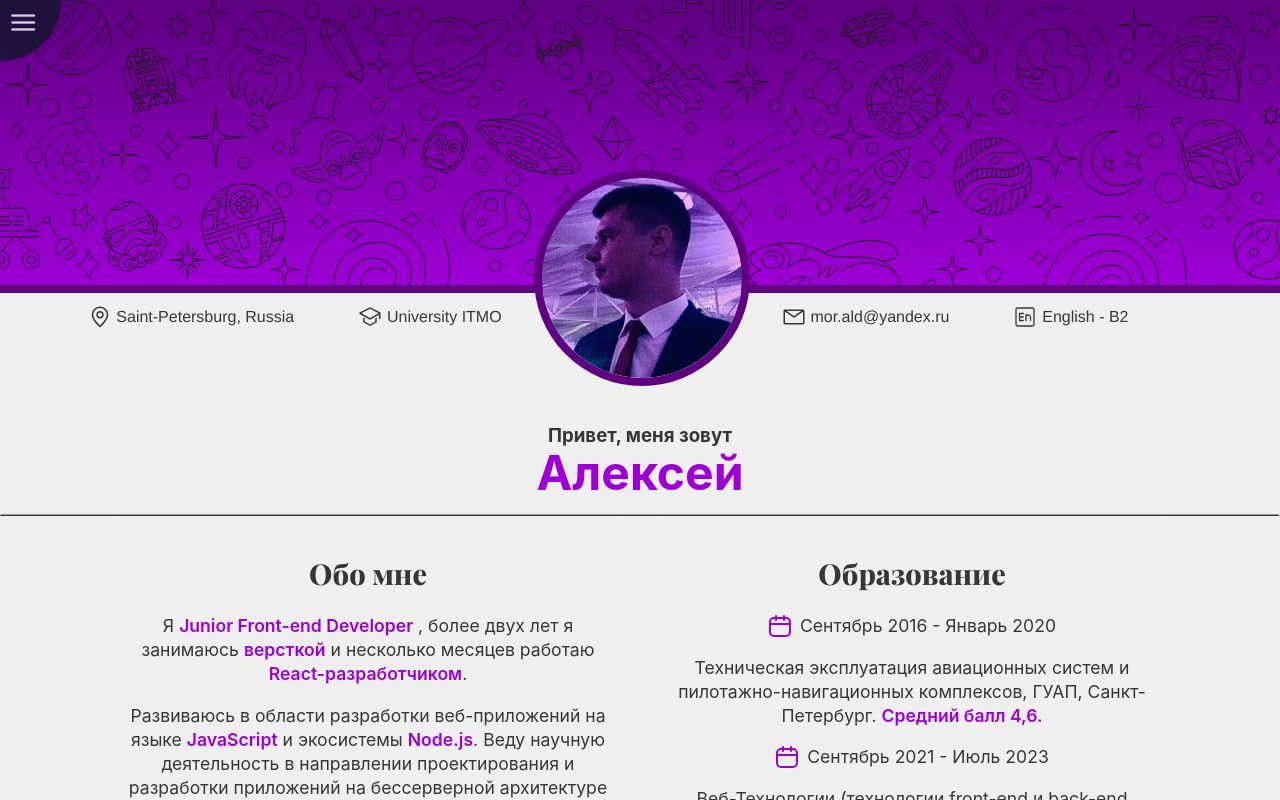
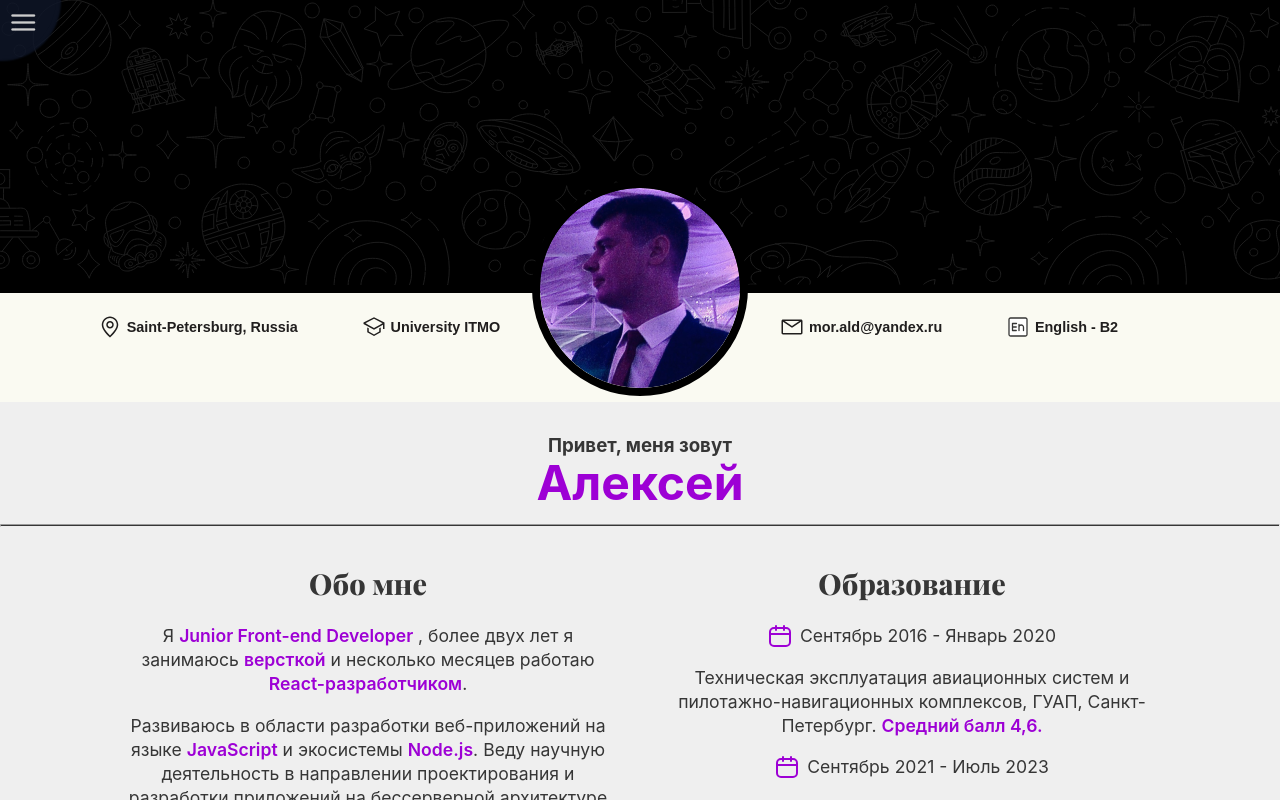
Before and after one commit to Mor-ald/portfolio-frontend, a React (Vite) app: page / in a window 1280 px wide. Shown: the top 800 px of the page. Built offline with nearby package versions, Linux system fonts and the light colour scheme.

Commit message:
PORTFOLIO-7 change header

```diff
--- a/src/components/header/Header.jsx
+++ b/src/components/header/Header.jsx
@@ -2,7 +2,7 @@ import styles from "./Header.module.scss";
 
 function Header(){
     return (
-        <div>
+        <div className={styles.container}>
             <div className={styles.header}></div>
             <div className={styles.backSvg}></div>
             <div className={styles.line}></div>
@@ -10,13 +10,19 @@ function Header(){
             <div className={styles.itemsContainer}>
                 <div>
                     <a className={styles.item} href="https://yandex.ru/maps/geo/sankt_peterburg/53152804/?ll=30.324218%2C59.939985&z=12" target={"_blank"}>
-                        <div className={styles.iloc}></div>
+                        <svg width="24" height="24" viewBox="0 0 24 24" fill="none" xmlns="http://www.w3.org/2000/svg">
+                            <path d="M18.75 9.75C18.75 7.95979 18.0388 6.2429 16.773 4.97703C15.5071 3.71116 13.7902 3 12 3C10.2098 3 8.4929 3.71116 7.22703 4.97703C5.96116 6.2429 5.25 7.95979 5.25 9.75C5.25 12.519 7.4655 16.128 12 20.451C16.5345 16.128 18.75 12.519 18.75 9.75ZM12 22.5C6.4995 17.5005 3.75 13.2495 3.75 9.75C3.75 7.56196 4.61919 5.46354 6.16637 3.91637C7.71354 2.36919 9.81196 1.5 12 1.5C14.188 1.5 16.2865 2.36919 17.8336 3.91637C19.3808 5.46354 20.25 7.56196 20.25 9.75C20.25 13.2495 17.5005 17.5005 12 22.5Z" fill="#363636"/>
+                            <path d="M12 12C12.5967 12 13.169 11.7629 13.591 11.341C14.0129 10.919 14.25 10.3467 14.25 9.75C14.25 9.15326 14.0129 8.58097 13.591 8.15901C13.169 7.73705 12.5967 7.5 12 7.5C11.4033 7.5 10.831 7.73705 10.409 8.15901C9.98705 8.58097 9.75 9.15326 9.75 9.75C9.75 10.3467 9.98705 10.919 10.409 11.341C10.831 11.7629 11.4033 12 12 12ZM12 13.5C11.0054 13.5 10.0516 13.1049 9.34835 12.4017C8.64509 11.6984 8.25 10.7446 8.25 9.75C8.25 8.75544 8.64509 7.80161 9.34835 7.09835C10.0516 6.39509 11.0054 6 12 6C12.9946 6 13.9484 6.39509 14.6517 7.09835C15.3549 7.80161 15.75 8.75544 15.75 9.75C15.75 10.7446 15.3549 11.6984 14.6517 12.4017C13.9484 13.1049 12.9946 13.5 12 13.5Z" fill="#363636"/>
+                        </svg>
                         <span>Saint-Petersburg, Russia</span>
                     </a>
                 </div>
                 <div>
                     <a className={styles.item} href="https://abit.itmo.ru/program/15852" target={"_blank"}>
-                        <div className={styles.iedu}></div>
+                        <svg width="24" height="24" viewBox="0 0 24 24" fill="none" xmlns="http://www.w3.org/2000/svg">
+                            <path d="M17.25 16.4364L12 19.3895L6.75 16.4364V13.3163L5.25 12.483V17.3136L12 21.1105L18.75 17.3136V12.483L17.25 13.3163V16.4364Z" fill="#363636"/>
+                            <path d="M12 2.15517L1.5 7.5996V8.89963L12 14.7328L21 9.73298V13.875H22.5V7.5996L12 2.15517ZM19.5 8.85037L18 9.68367L12 13.0172L6 9.68367L4.5 8.85037L3.46036 8.27278L12 3.84482L20.5396 8.27278L19.5 8.85037Z" fill="#363636"/>
+                        </svg>
                         <span>University ITMO</span>
                     </a>
                 </div>
@@ -25,13 +31,18 @@ function Header(){
                 </div>
                 <div>
                     <a className={styles.item} href="mailto:mor.ald@yandex.ru" target={"_blank"}>
-                        <div className={styles.iemail}></div>
+                        <svg width="24" height="24" viewBox="0 0 24 24" fill="none" xmlns="http://www.w3.org/2000/svg">
+                            <path d="M21 4.5H3C2.60218 4.5 2.22064 4.65804 1.93934 4.93934C1.65804 5.22064 1.5 5.60218 1.5 6V18C1.5 18.3978 1.65804 18.7794 1.93934 19.0607C2.22064 19.342 2.60218 19.5 3 19.5H21C21.3978 19.5 21.7794 19.342 22.0607 19.0607C22.342 18.7794 22.5 18.3978 22.5 18V6C22.5 5.60218 22.342 5.22064 22.0607 4.93934C21.7794 4.65804 21.3978 4.5 21 4.5ZM19.35 6L12 11.085L4.65 6H19.35ZM3 18V6.6825L11.5725 12.615C11.698 12.7021 11.8472 12.7488 12 12.7488C12.1528 12.7488 12.302 12.7021 12.4275 12.615L21 6.6825V18H3Z" fill="#363636"/>
+                        </svg>
                         <span>mor.ald@yandex.ru</span>
                     </a>
                 </div>
                 <div>
                     <a className={styles.item}>
-                        <div className={styles.ieng}></div>
+                        <svg width="24" height="24" viewBox="0 0 24 24" fill="none" xmlns="http://www.w3.org/2000/svg">
+                            <path d="M19.5 3H4.5C3.67157 3 3 3.67157 3 4.5V19.5C3 20.3284 3.67157 21 4.5 21H19.5C20.3284 21 21 20.3284 21 19.5V4.5C21 3.67157 20.3284 3 19.5 3Z" stroke="#363636" stroke-width="1.3" stroke-linecap="round" stroke-linejoin="round"/>
+                            <path d="M6.5 15.5V8.5H10.5M6.5 12H10.25M6.5 15.5H10.25M13 15.5V9.5M13 15.5V12.25C13 11.6533 13.2371 11.081 13.659 10.659C14.081 10.2371 14.6533 10 15.25 10C15.8467 10 16.419 10.2371 16.841 10.659C17.2629 11.081 17.5 11.6533 17.5 12.25V15.5" stroke="#363636" stroke-width="1.3" stroke-linecap="round" stroke-linejoin="round"/>
+                        </svg>
                         <span>English - B2</span>
                     </a>
                 </div>
--- a/src/components/header/Header.module.scss
+++ b/src/components/header/Header.module.scss
@@ -1,3 +1,7 @@
+.container{
+  background: #fafaf2;
+}
+
 .header{
   position: absolute;
   width: 100%;
@@ -12,7 +16,7 @@
   position: absolute;
   top: 0;
   left: 0;
-  background: linear-gradient(180deg, #5E0080 0%, #9D00D5 100%);
+  background: linear-gradient(180deg, #000000 100%, rgba(0, 0, 0, 0.95) 0%);
   z-index: 0;
 }
 
@@ -23,12 +27,12 @@
   width: 100%;
   height: 8px;
   z-index: 20;
-  background: #5E0080;
+  background: #000000;
 }
 
 .itemsContainer{
   position: relative;
-  padding-top: 170px;
+  padding-top: 180px;
   display: flex;
   flex-wrap: wrap;
   justify-content: center;
@@ -39,65 +43,35 @@
 
 .item{
   padding: 0.5rem 1rem;
-  margin: 5rem 2rem 0 2rem;
-  border-radius: 0.5rem;
+  margin: 5rem 0.5rem 0 0.5rem;
+  border-radius: 0.4rem;
   display: flex;
-  font-family: "Helvetica Neue", "Helvetica", "Arial", sans-serif;
-  font-weight: normal;
-  font-size: 1rem;
-  color: #363636;
+  font-family: 'CirceRounded',Arial,sans-serif;
+  font-size: 0.9rem;
+  color: #201e1e;
+  font-weight: 600;
   cursor: pointer;
   transition: 0.2s ease;
   text-decoration: none;
   span{
     margin-left: 0.3rem;
   }
+  svg path{fill: #201e1e}
+}
+
+.itemsContainer div:last-child svg path{
+  fill: white;
 }
 
 .item:hover{
-  background: #0f172a;
+  background: #000000;
   color: white;
 
-  .iloc{background-image: url("../../../public/assets/ep_location_w.svg");}
-  .iedu{background-image: url("../../../public/assets/cil_education_w.svg");}
-  .iemail{background-image: url("../../../public/assets/carbon_email_w.svg");}
-  .ieng{background-image: url("../../../public/assets/icon-park-outline_english_w.svg");}
-}
-
-.iloc{
-  width: 24px;
-  height: 24px;
-  background-image: url("../../../public/assets/ep_location.svg");
-  background-repeat: no-repeat;
-  transition: 0s;
-}
-
-.iedu{
-  width: 24px;
-  height: 24px;
-  background-image: url("../../../public/assets/cil_education.svg");
-  background-repeat: no-repeat;
-  transition: 0s;
-}
-
-.iemail{
-  width: 24px;
-  height: 24px;
-  background-image: url("../../../public/assets/carbon_email.svg");
-  background-repeat: no-repeat;
-  transition: 0s;
-}
-
-.ieng{
-  width: 24px;
-  height: 24px;
-  background-image: url("../../../public/assets/icon-park-outline_english.svg");
-  background-repeat: no-repeat;
-  transition: 0s;
+  svg path{fill: white}
 }
 
 .photo{
-  border: 8px solid #5E0080;
+  border: 8px solid #000000;
   border-radius: 50%;
 }
 
@@ -119,10 +93,5 @@
     margin: 0.5rem 0;
     background: #0f172a;
     color: white;
-
-    .iloc{background-image: url("../../../public/assets/ep_location_w.svg");}
-    .iedu{background-image: url("../../../public/assets/cil_education_w.svg");}
-    .iemail{background-image: url("../../../public/assets/carbon_email_w.svg");}
-    .ieng{background-image: url("../../../public/assets/icon-park-outline_english_w.svg");}
   }
 }
```
